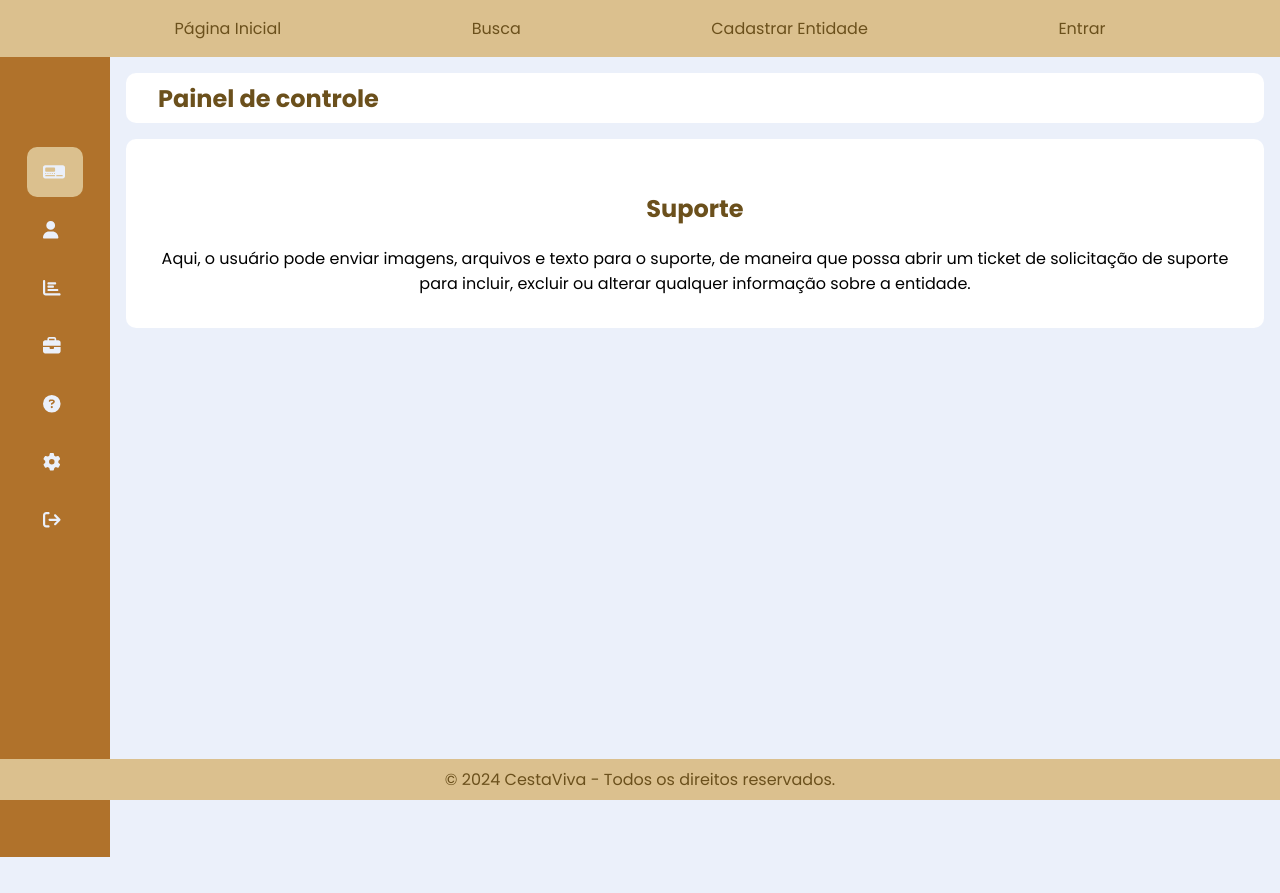
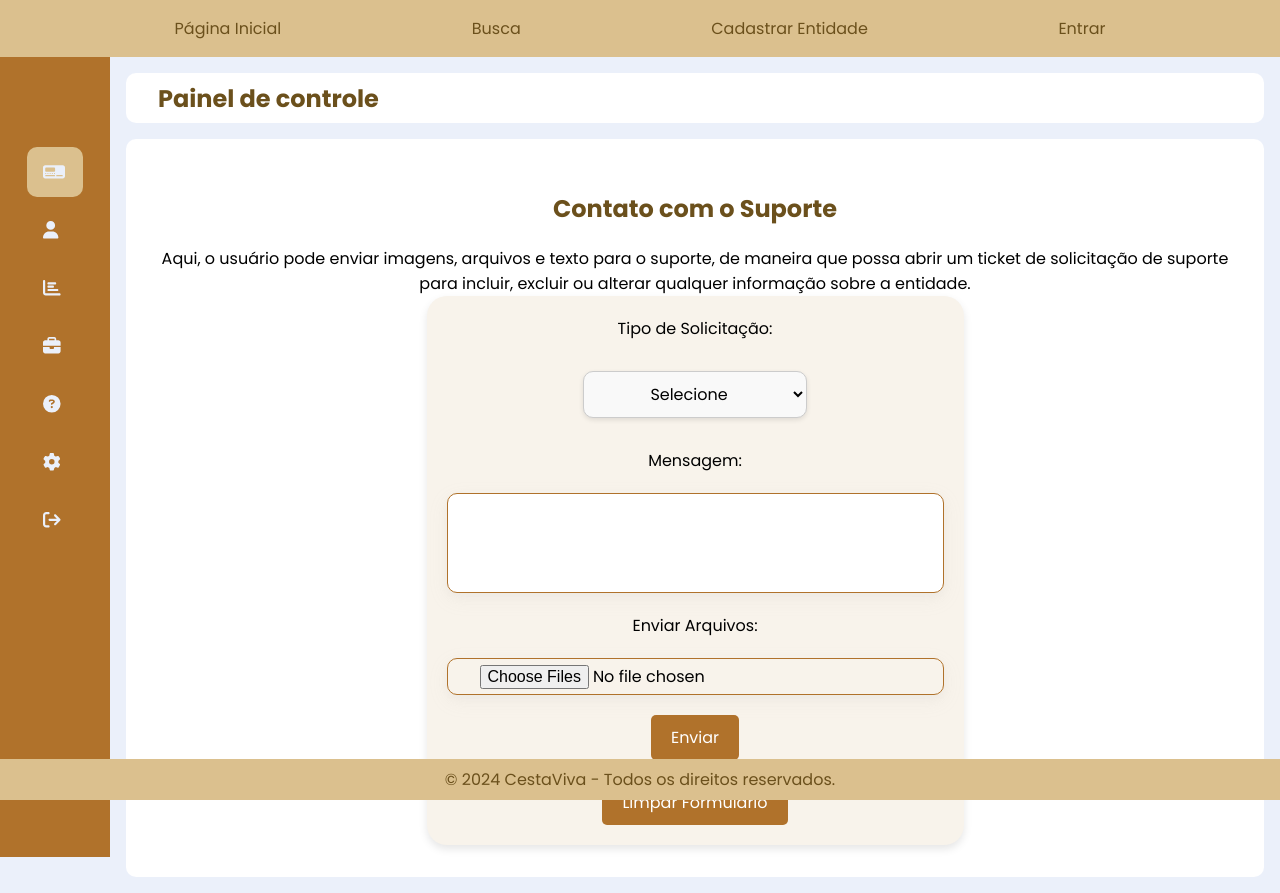
Before and after one commit to Amicuchi/CestaViva, a React (Vite) app: page /dashboard/suporte in a window 1280 px wide. Before the commit the page ends 857 px from the top, so only its background shows below. Built offline with nearby package versions, Linux system fonts and the light colour scheme; sample sign-in values are in the browser's storage.

Commit message:
primeira versão da página de suporte

```diff
--- a/src/components/dashboardComponents/Support.jsx
+++ b/src/components/dashboardComponents/Support.jsx
@@ -1,8 +1,79 @@
+import { useState } from 'react';
+import axios from 'axios';
+
 export default function Support() {
-    return(
-        <div className="card--container">
-            <h2>Suporte</h2>
-            <p>Aqui, o usuário pode enviar imagens, arquivos e texto para o suporte, de maneira que possa abrir um ticket de solicitação de suporte para incluir, excluir ou alterar qualquer informação sobre a entidade.</p>
-        </div>
-    )
-}
+  const [tipo, setTipo] = useState('');
+  const [mensagem, setMensagem] = useState('');
+  const [arquivos, setArquivos] = useState([]);
+  const [protocolo, setProtocolo] = useState('');
+  const [loading, setLoading] = useState(false);
+  const [erro, setErro] = useState('');
+
+  const handleFileChange = (e) => {
+    setArquivos([...e.target.files]);
+  };
+
+  const handleSubmit = async (e) => {
+    e.preventDefault();
+    setLoading(true);
+
+    try {
+      const formData = new FormData();
+      formData.append('tipo', tipo);
+      formData.append('mensagem', mensagem);
+      arquivos.forEach((file) => formData.append('arquivos', file));
+
+      const response = await axios.post('/api/suporte', formData, {
+        headers: { 'Content-Type': 'multipart/form-data' },
+      });
+
+      setProtocolo(response.data.protocolo);
+      alert(`Ticket enviado com sucesso! Protocolo: ${response.data.protocolo}`);
+    } catch (error) {
+      setErro('Erro ao enviar o ticket. Tente novamente. Erro: ', error.message);
+    } finally {
+      setLoading(false);
+    }
+  };
+
+  const handleClear = () => {
+    setTipo('');
+    setMensagem('');
+    setArquivos([]);
+    setProtocolo('');
+  };
+
+  return (
+    <div className="card--container">
+      <h2>Contato com o Suporte</h2>
+      <p>Aqui, o usuário pode enviar imagens, arquivos e texto para o suporte, de maneira que possa abrir um ticket de solicitação de suporte para incluir, excluir ou alterar qualquer informação sobre a entidade.</p>
+      <form onSubmit={handleSubmit}>
+        <label>Tipo de Solicitação:</label>
+        <select value={tipo} onChange={(e) => setTipo(e.target.value)} required>
+          <option value="">Selecione</option>
+          <option value="duvida">Dúvida</option>
+          <option value="dificuldade">Dificuldade</option>
+          <option value="sugestao">Sugestão</option>
+          <option value="comentario">Comentário</option>
+          <option value="alteracao_entidade">Alteração de dados da Entidade</option>
+          <option value="alteracao_responsavel">Alteração de dados do Responsável</option>
+          <option value="alteracao_usuario">Alteração de dados do Voluntário</option>
+        </select>
+
+        <label>Mensagem:</label>
+        <textarea value={mensagem} onChange={(e) => setMensagem(e.target.value)} required />
+
+        <label>Enviar Arquivos:</label>
+        <input type="file" multiple onChange={handleFileChange} />
+
+        {loading ? <p>Enviando...</p> : null}
+        {erro ? <p>{erro}</p> : null}
+
+        <button type="submit">Enviar</button>
+        <button type="button" onClick={handleClear}>Limpar Formulário</button>
+      </form>
+
+      {protocolo && <p>Protocolo: {protocolo}</p>}
+    </div>
+  );
+};
```
